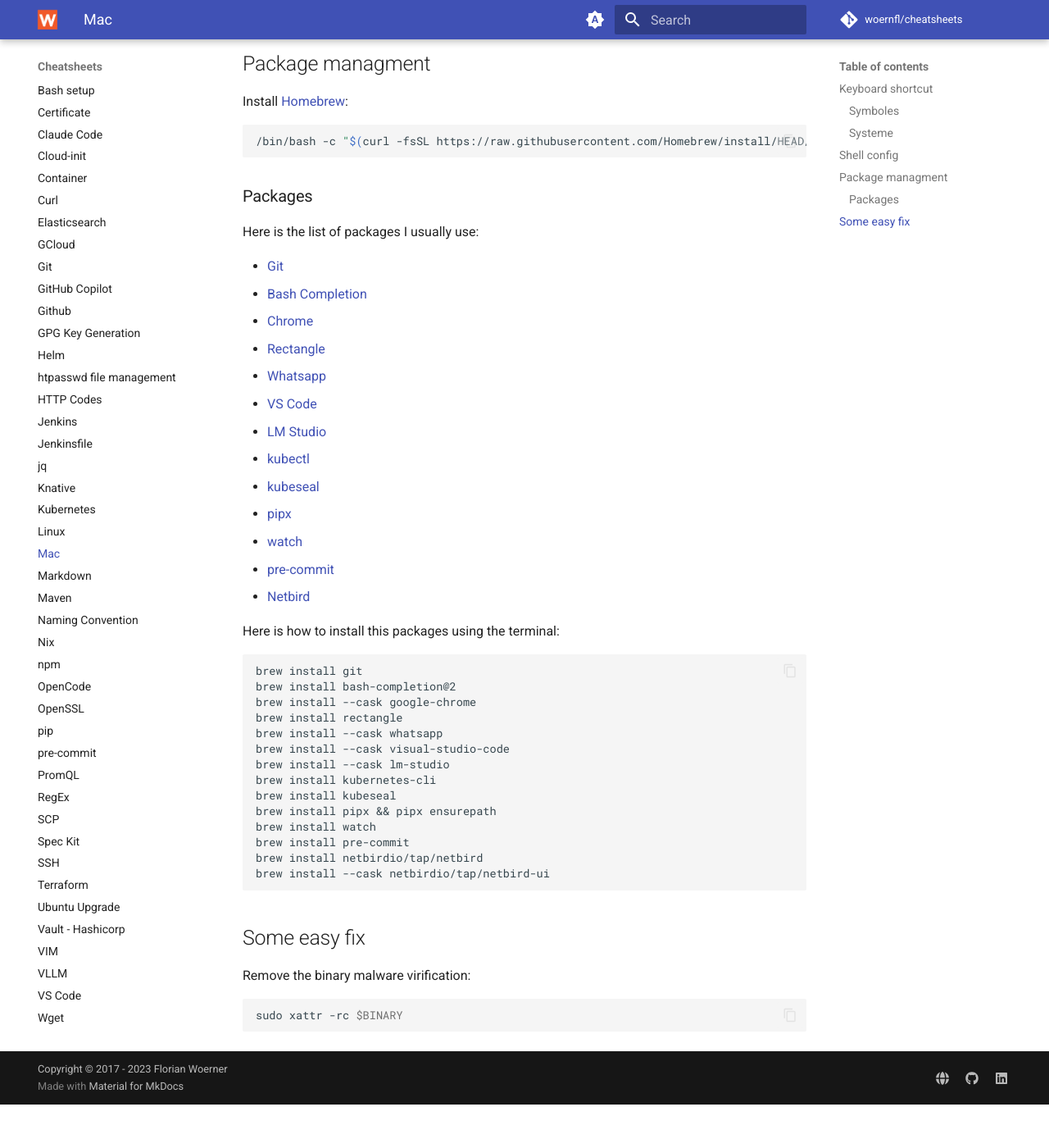
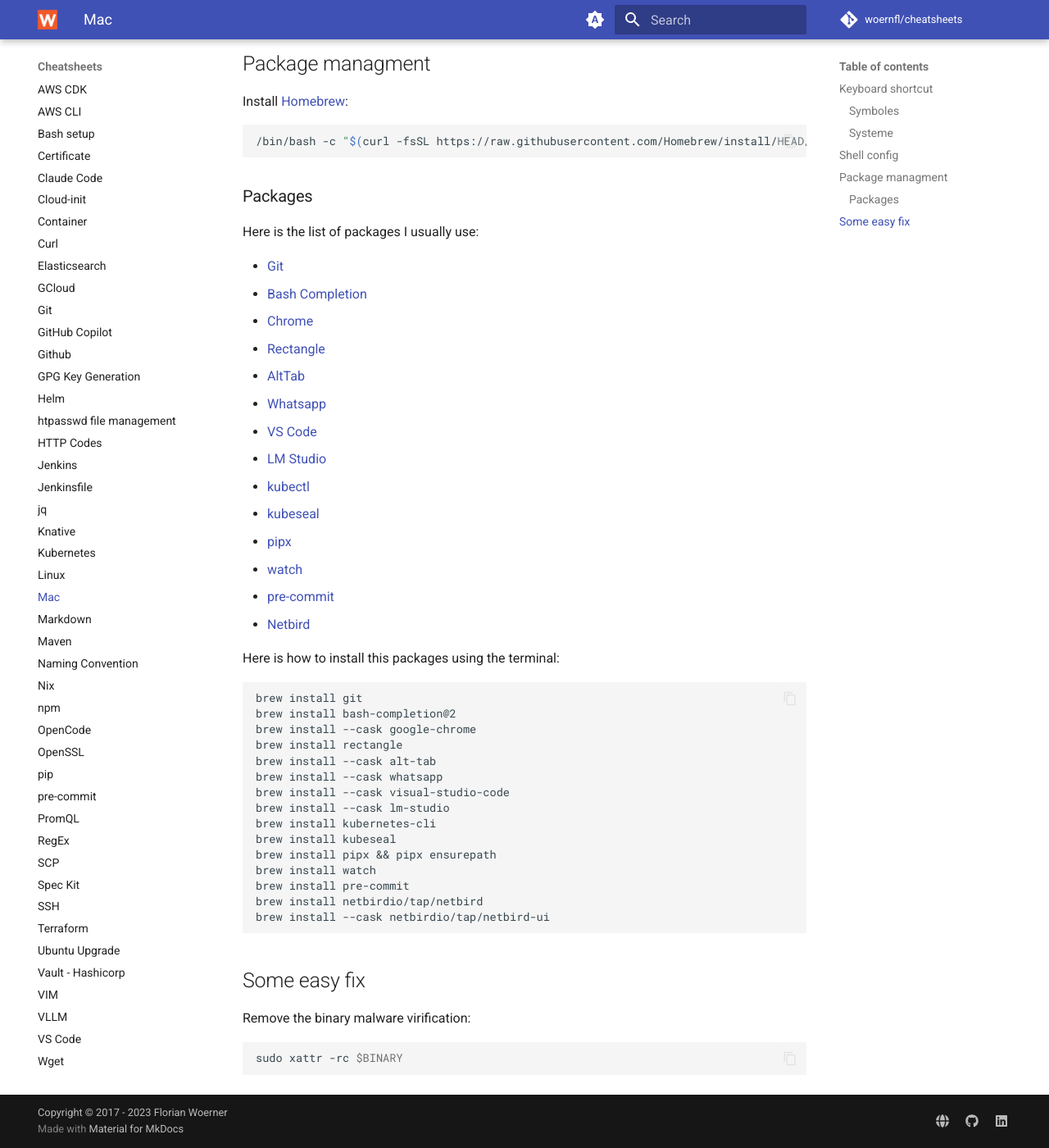
Before and after one commit to woernfl/cheatsheets, an MkDocs documentation site: the page built from docs/mac.md, in a window 1280 px wide and 1400 px high, scrolled down 1327 px. Shown: the whole window at 82% size. Built offline with MkDocs 1.6.1 and Material for MkDocs 9.7.7, drawn with Linux system fonts in a browser that asks for light colours; comment, search, counter and statistics services are not loaded; before the commit the page ends 2674 px from its top, so only the background shows below that.

Commit message:
Add AltTab installation instructions for macOS (#322)

```diff
--- a/docs/mac.md
+++ b/docs/mac.md
@@ -59,6 +59,7 @@
 - [Bash Completion](https://github.com/scop/bash-completion)
 - [Chrome](https://www.google.com/chrome/)
 - [Rectangle](https://github.com/rxhanson/Rectangle)
+- [AltTab](https://alt-tab-macos.netlify.app/)
 - [Whatsapp](https://www.whatsapp.com/)
 - [VS Code](https://code.visualstudio.com/)
 - [LM Studio](https://lmstudio.ai/)
@@ -76,6 +77,7 @@
 brew install bash-completion@2
 brew install --cask google-chrome
 brew install rectangle
+brew install --cask alt-tab
 brew install --cask whatsapp
 brew install --cask visual-studio-code
 brew install --cask lm-studio
```
